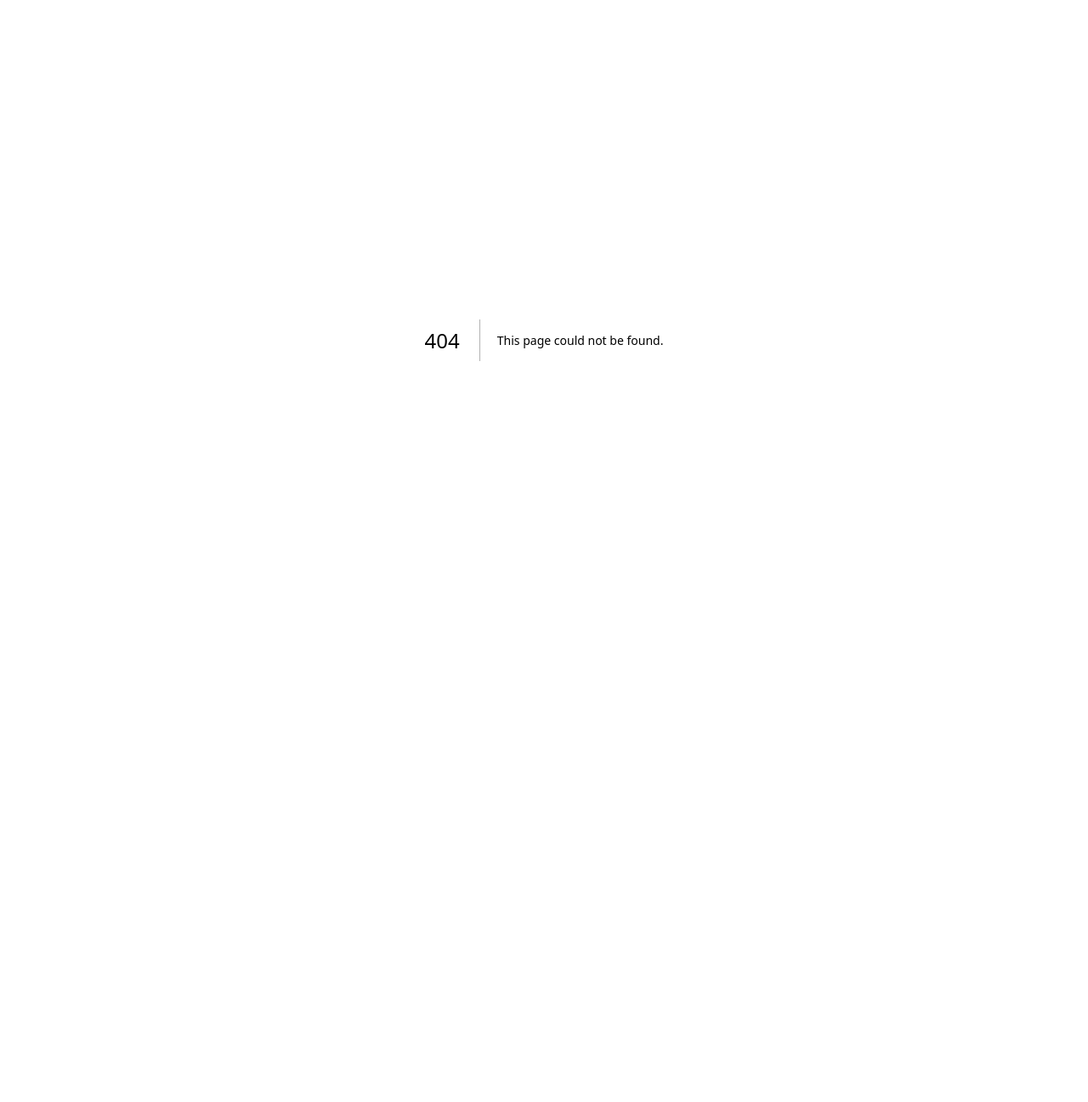
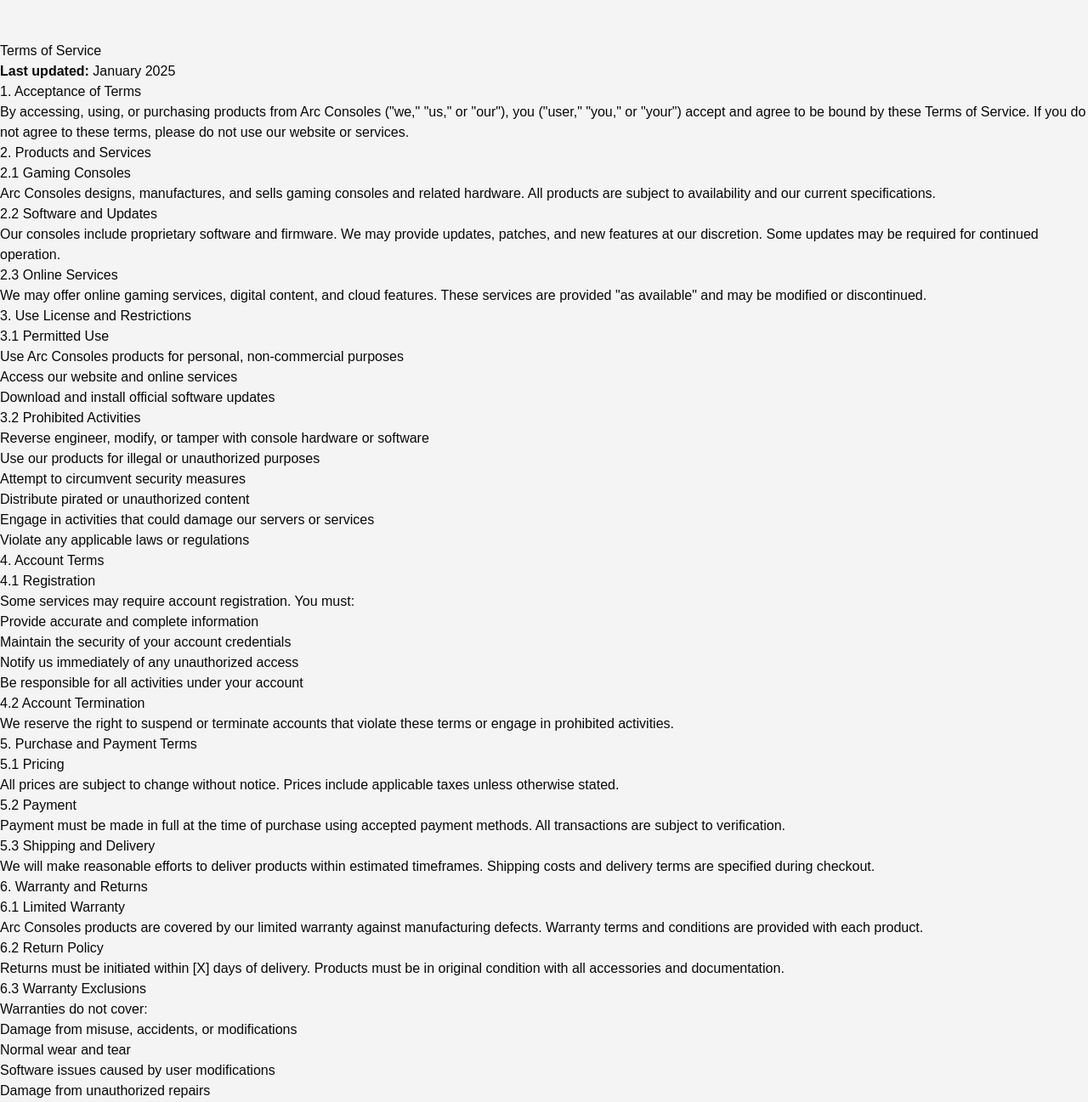
Before and after one commit to arcconsole/Arc-website, a Next.js app: page /term in a window 1280 px wide. Before the commit this address had no page. Shown: the top 1297 px of the page at 85% size. Before the commit the page ends 800 px from the top, so only its background shows below. Built offline with nearby package versions, Linux system fonts and the light colour scheme.

Commit message:
Create page.tsx

```diff
--- /dev/null
+++ b/app/term/page.tsx
@@ -0,0 +1,224 @@
+// app/terms/page.tsx
+import React from 'react';
+
+export const metadata = {
+  title: 'Terms of Service – ArcConsoles',
+};
+
+export default function TermsPage() {
+  return (
+    <main className="prose prose-invert mx-auto py-12">
+      <h1>Terms of Service</h1>
+      <p>
+        <strong>Last updated:</strong> January 2025
+      </p>
+
+      <section>
+        <h2>1. Acceptance of Terms</h2>
+        <p>
+          By accessing, using, or purchasing products from Arc Consoles
+          (&quot;we,&quot; &quot;us,&quot; or &quot;our&quot;), you
+          (&quot;user,&quot; &quot;you,&quot; or &quot;your&quot;) accept and
+          agree to be bound by these Terms of Service. If you do not agree to
+          these terms, please do not use our website or services.
+        </p>
+      </section>
+
+      <section>
+        <h2>2. Products and Services</h2>
+        <h3>2.1 Gaming Consoles</h3>
+        <p>
+          Arc Consoles designs, manufactures, and sells gaming consoles and
+          related hardware. All products are subject to availability and our
+          current specifications.
+        </p>
+        <h3>2.2 Software and Updates</h3>
+        <p>
+          Our consoles include proprietary software and firmware. We may
+          provide updates, patches, and new features at our discretion. Some
+          updates may be required for continued operation.
+        </p>
+        <h3>2.3 Online Services</h3>
+        <p>
+          We may offer online gaming services, digital content, and cloud
+          features. These services are provided &quot;as available&quot; and may
+          be modified or discontinued.
+        </p>
+      </section>
+
+      <section>
+        <h2>3. Use License and Restrictions</h2>
+        <h3>3.1 Permitted Use</h3>
+        <ul>
+          <li>Use Arc Consoles products for personal, non-commercial purposes</li>
+          <li>Access our website and online services</li>
+          <li>Download and install official software updates</li>
+        </ul>
+        <h3>3.2 Prohibited Activities</h3>
+        <ul>
+          <li>Reverse engineer, modify, or tamper with console hardware or software</li>
+          <li>Use our products for illegal or unauthorized purposes</li>
+          <li>Attempt to circumvent security measures</li>
+          <li>Distribute pirated or unauthorized content</li>
+          <li>Engage in activities that could damage our servers or services</li>
+          <li>Violate any applicable laws or regulations</li>
+        </ul>
+      </section>
+
+      <section>
+        <h2>4. Account Terms</h2>
+        <h3>4.1 Registration</h3>
+        <p>Some services may require account registration. You must:</p>
+        <ul>
+          <li>Provide accurate and complete information</li>
+          <li>Maintain the security of your account credentials</li>
+          <li>Notify us immediately of any unauthorized access</li>
+          <li>Be responsible for all activities under your account</li>
+        </ul>
+        <h3>4.2 Account Termination</h3>
+        <p>
+          We reserve the right to suspend or terminate accounts that violate
+          these terms or engage in prohibited activities.
+        </p>
+      </section>
+
+      <section>
+        <h2>5. Purchase and Payment Terms</h2>
+        <h3>5.1 Pricing</h3>
+        <p>
+          All prices are subject to change without notice. Prices include
+          applicable taxes unless otherwise stated.
+        </p>
+        <h3>5.2 Payment</h3>
+        <p>
+          Payment must be made in full at the time of purchase using accepted
+          payment methods. All transactions are subject to verification.
+        </p>
+        <h3>5.3 Shipping and Delivery</h3>
+        <p>
+          We will make reasonable efforts to deliver products within estimated
+          timeframes. Shipping costs and delivery terms are specified during
+          checkout.
+        </p>
+      </section>
+
+      <section>
+        <h2>6. Warranty and Returns</h2>
+        <h3>6.1 Limited Warranty</h3>
+        <p>
+          Arc Consoles products are covered by our limited warranty against
+          manufacturing defects. Warranty terms and conditions are provided
+          with each product.
+        </p>
+        <h3>6.2 Return Policy</h3>
+        <p>
+          Returns must be initiated within [X] days of delivery. Products must
+          be in original condition with all accessories and documentation.
+        </p>
+        <h3>6.3 Warranty Exclusions</h3>
+        <p>Warranties do not cover:</p>
+        <ul>
+          <li>Damage from misuse, accidents, or modifications</li>
+          <li>Normal wear and tear</li>
+          <li>Software issues caused by user modifications</li>
+          <li>Damage from unauthorized repairs</li>
+        </ul>
+      </section>
+
+      <section>
+        <h2>7. Intellectual Property</h2>
+        <h3>7.1 Our Rights</h3>
+        <p>
+          All content, trademarks, logos, and intellectual property on our
+          website and in our products remain our exclusive property.
+        </p>
+        <h3>7.2 User Content</h3>
+        <p>
+          Any content you submit (reviews, feedback, etc.) may be used by us
+          for business purposes. You grant us a non-exclusive license to use
+          such content.
+        </p>
+      </section>
+
+      <section>
+        <h2>8. Privacy and Data</h2>
+        <p>
+          Your privacy is governed by our Privacy Policy, which is incorporated
+          into these Terms by reference.
+        </p>
+      </section>
+
+      <section>
+        <h2>9. Disclaimers and Limitations</h2>
+        <h3>9.1 Service Availability</h3>
+        <p>
+          Our website and online services are provided &quot;as is&quot; and
+          &quot;as available.&quot; We do not guarantee uninterrupted or
+          error-free service.
+        </p>
+        <h3>9.2 Disclaimer of Warranties</h3>
+        <p>
+          TO THE MAXIMUM EXTENT PERMITTED BY LAW, WE DISCLAIM ALL WARRANTIES,
+          EXPRESS OR IMPLIED, INCLUDING MERCHANTABILITY, FITNESS FOR A
+          PARTICULAR PURPOSE, AND NON-INFRINGEMENT.
+        </p>
+        <h3>9.3 Limitation of Liability</h3>
+        <p>
+          IN NO EVENT SHALL ARC CONSOLES BE LIABLE FOR ANY INDIRECT,
+          INCIDENTAL, SPECIAL, CONSEQUENTIAL, OR PUNITIVE DAMAGES,
+          INCLUDING LOSS OF DATA, PROFITS, OR USE.
+        </p>
+      </section>
+
+      <section>
+        <h2>10. Indemnification</h2>
+        <p>
+          You agree to indemnify and hold Arc Consoles harmless from any
+          claims, damages, or expenses arising from your use of our products or
+          violation of these terms.
+        </p>
+      </section>
+
+      <section>
+        <h2>11. Governing Law</h2>
+        <p>
+          These Terms are governed by [Your State/Country] law, without regard
+          to conflict of law principles. Any disputes will be resolved in the
+          courts of [Your Jurisdiction].
+        </p>
+      </section>
+
+      <section>
+        <h2>12. Changes to Terms</h2>
+        <p>
+          We reserve the right to modify these Terms at any time. Material
+          changes will be posted on our website with an updated effective
+          date. Your continued use constitutes acceptance of the modified
+          terms.
+        </p>
+      </section>
+
+      <section>
+        <h2>13. Severability</h2>
+        <p>
+          If any provision of these Terms is found to be unenforceable, the
+          remaining provisions will continue in full force and effect.
+        </p>
+      </section>
+
+      <section>
+        <h2>14. Contact Information</h2>
+        <p>
+          For questions about these Terms of Service, please contact us:
+          <br />
+          <strong>Email:</strong>{' '}
+          <a href="mailto:legal@arcconsoles.com">
+            legal@arcconsoles.com
+          </a>
+          <br />
+          <strong>Address:</strong> Arc Consoles Legal Department
+        </p>
+      </section>
+    </main>
+  );
+}
```
